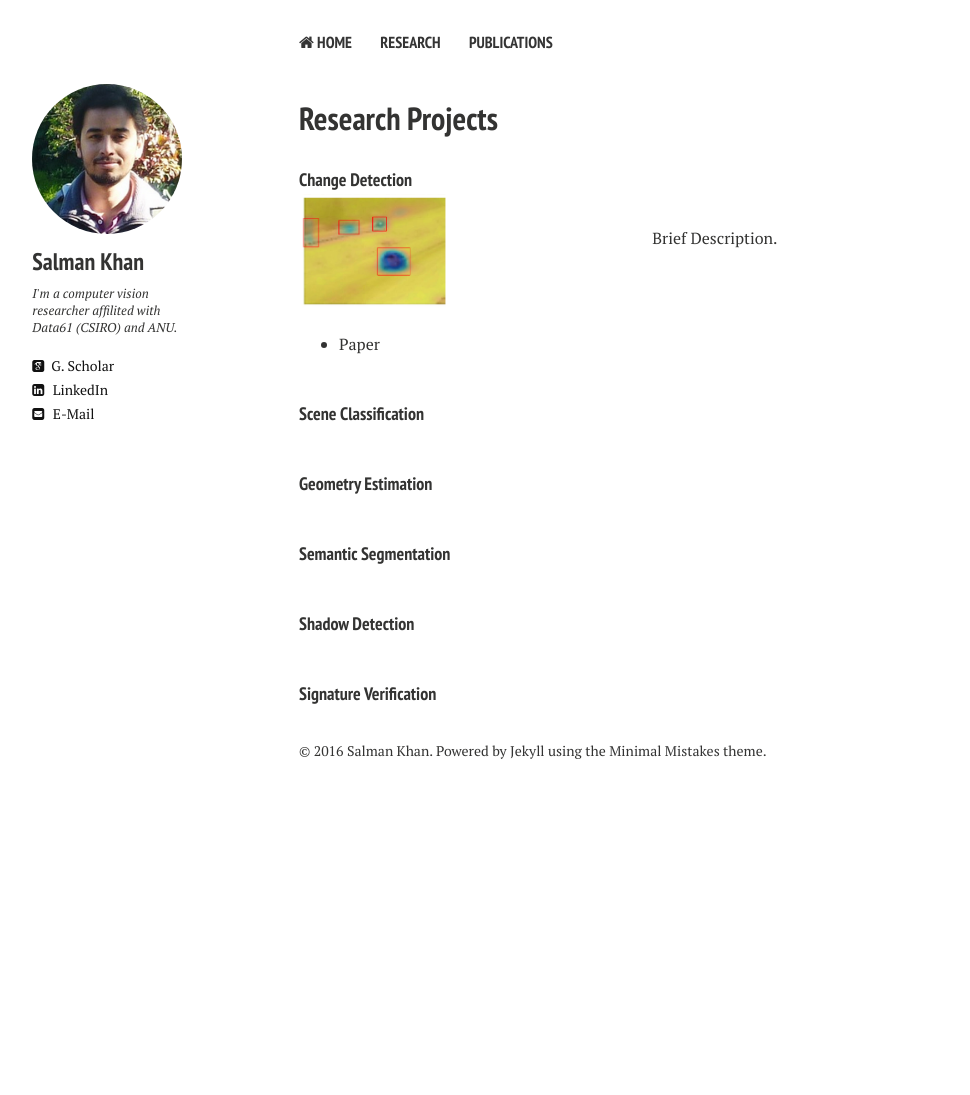
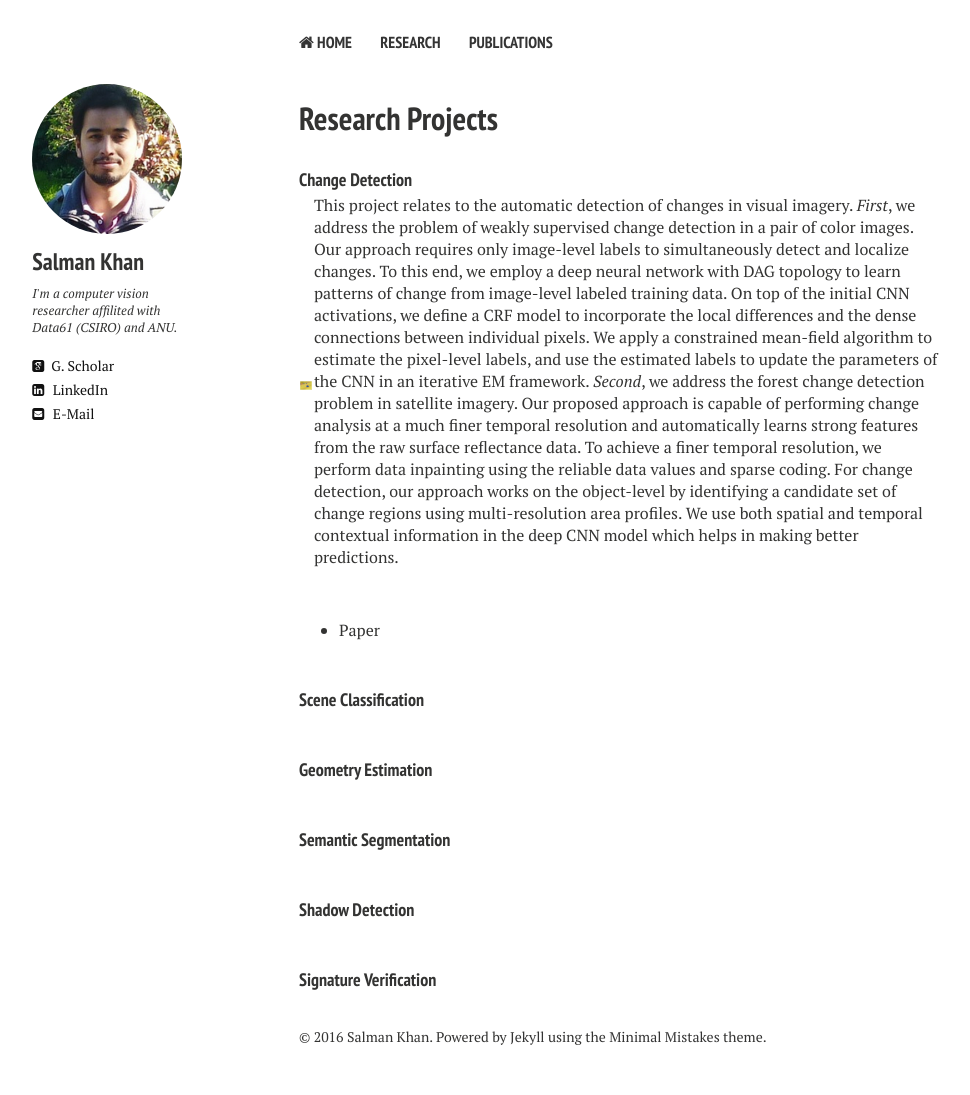
Before and after one commit to awaisrauf/salman-h-khan.github.io, a Jekyll site: the page built from research.md, in a window 1280 px wide. Shown: the whole page, without its empty margins (21-991 px from the left). Built offline with Jekyll 4.4.1, drawn with Linux system fonts in a browser that asks for light colours; nearby versions of some CDN libraries; before the commit the page ends 900 px from its top, so only the background shows below that.

Commit message:
Update research.html

```diff
--- a/_layouts/research.html
+++ b/_layouts/research.html
@@ -89,7 +89,19 @@ div.bibtex pre { font-size: 75%; overflow: auto;  width: 100%; padding: 0em 0em;
 <h4 style="margin-bottom:0px;padding-top:10px;">Change Detection</h4>
 <table class="imgtable"><tr><td>
 <a href="../images/ChangeDetection.JPG"><img src="../images/ChangeDetection.JPG" alt="alt text" width="150px" height="120px" /></a>&nbsp;</td>
-<td align="left"><p>Brief Description. </p>
+<td align="left">
+	<p> This project relates to the automatic detection of changes in visual imagery. <i>First</i>, we address the problem of weakly
+	supervised change detection in a pair of color images. Our approach requires  only  image-level labels to simultaneously detect
+	and localize changes. To this end, we employ a deep neural network with DAG topology to learn patterns
+	of change from image-level labeled training data. On top of the initial CNN activations, we define a CRF
+	model to incorporate the local differences and the dense connections between individual pixels. We apply
+	a constrained mean-field algorithm to estimate the pixel-level labels, and use the estimated labels to
+	update the parameters of the CNN in an iterative EM framework. <i>Second</i>, we address the forest change detection problem
+	in satellite imagery. Our proposed approach is capable of performing change analysis at a much finer temporal resolution and
+	automatically learns strong features from the raw surface reflectance data. To achieve a finer temporal resolution, we perform
+	data inpainting using the reliable data values and sparse coding. For change detection, our approach works on the object-level by identifying
+	a candidate set of change regions using multi-resolution area profiles.  We use both spatial and temporal contextual
+	information in the deep CNN model which helps in making better  predictions. </p>
 </td></tr></table>
 <ul>
 <li><p>
```
